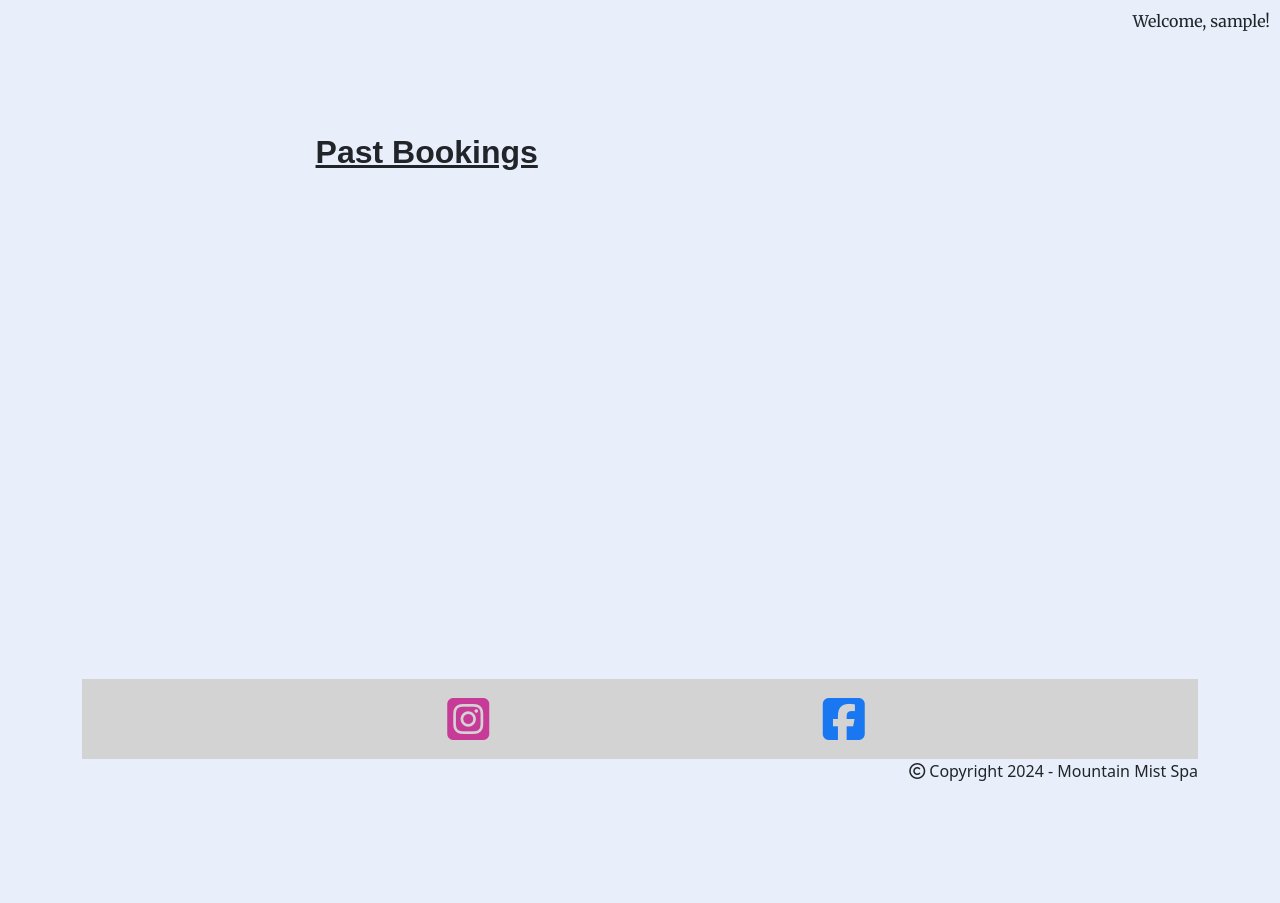
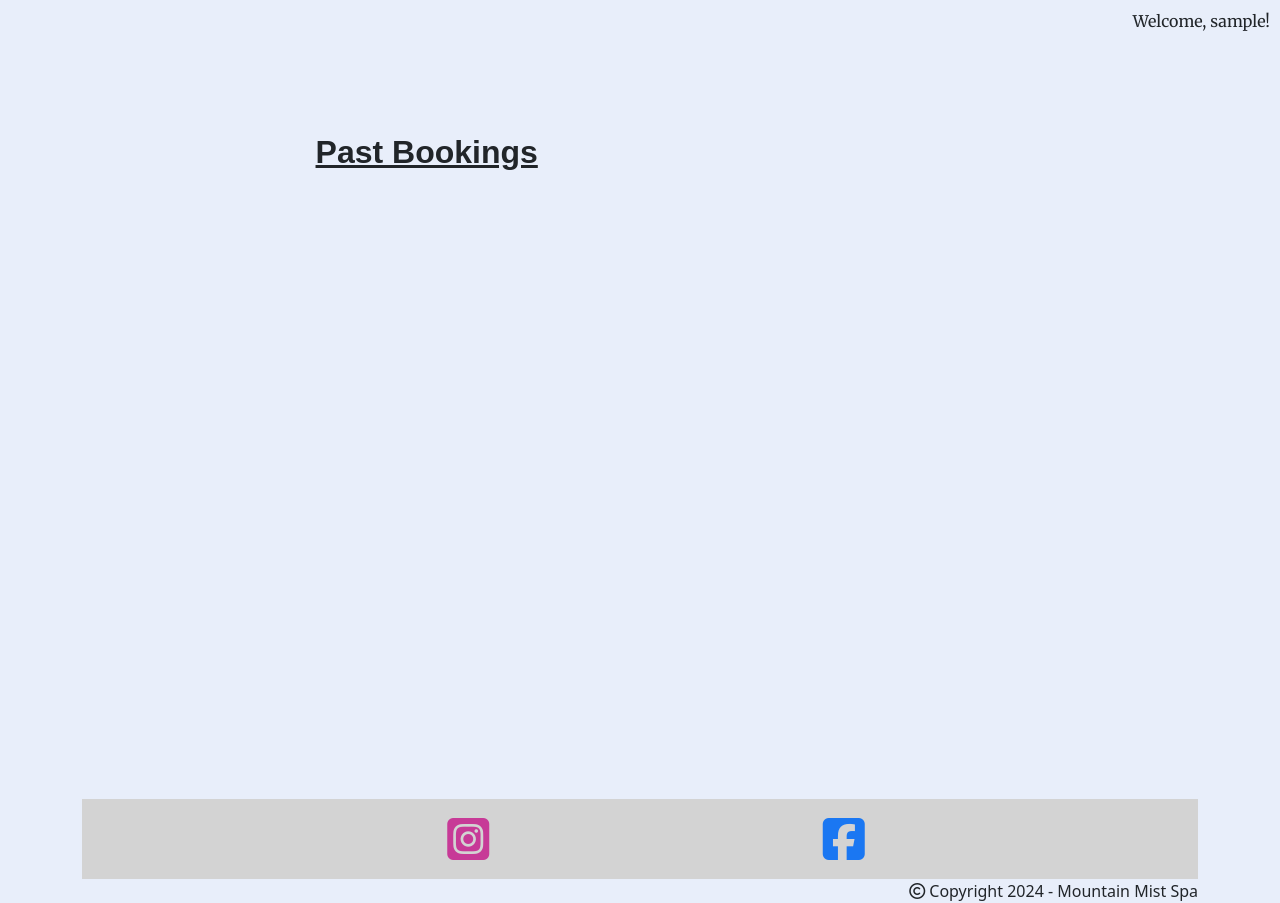
Before and after one commit to runabrandes/pp4-spa, a Django app: page /booking/past_bookings in a window 1280 px wide. Shown: the part 63-966 px from the top of the page. Before the commit the page ends 844 px from the top, so only its background shows below. Run offline with Django 4.2, Linux system fonts and the light colour scheme; the visitor is signed in with stand-in values (Sample User, id 1); data that the repository does not hold is empty; some libraries are stand-ins or nearby versions; some web fonts are replaced.

Commit message:
Changed vh of main

```diff
--- a/static/css/style.css
+++ b/static/css/style.css
@@ -8,7 +8,7 @@ flex-direction: column;
 }
 
 main {
-    min-height: 85vh;
+    min-height: 100vh;
 }
 
 h1, h2 {
```
